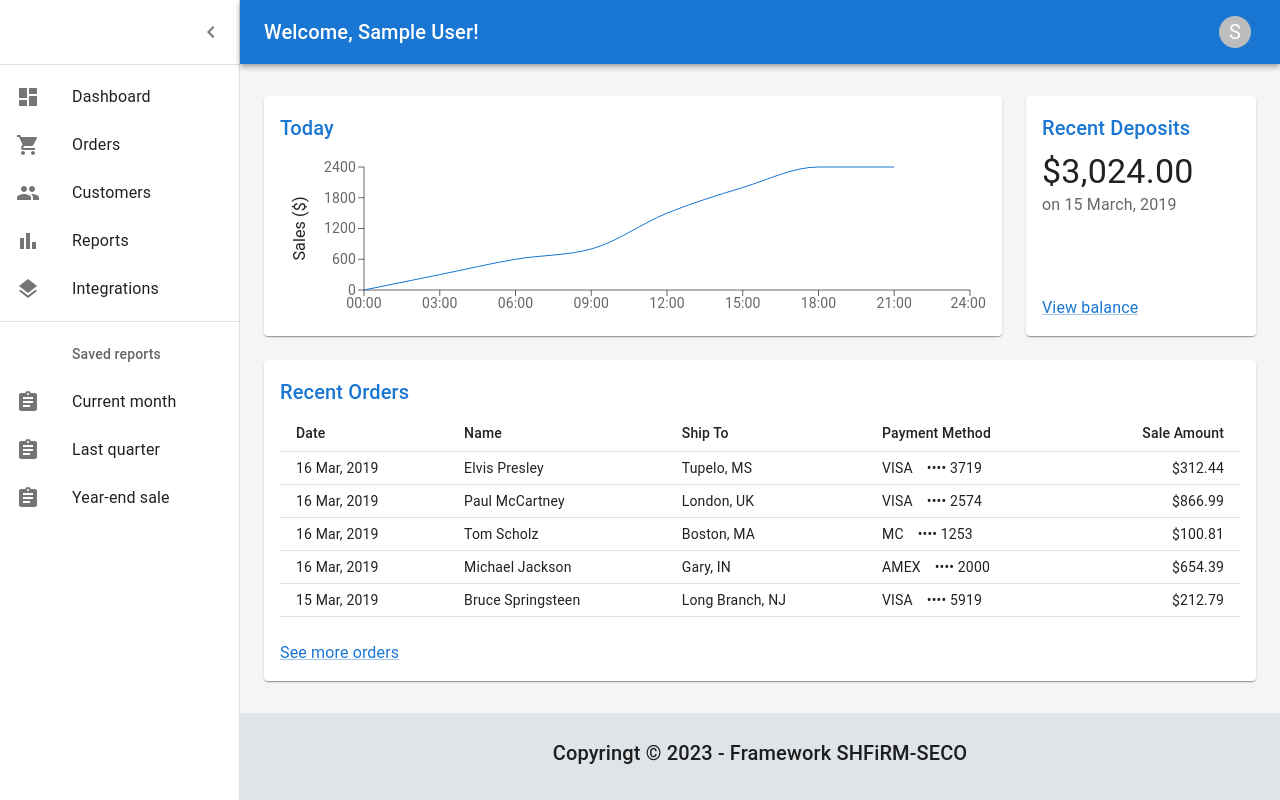
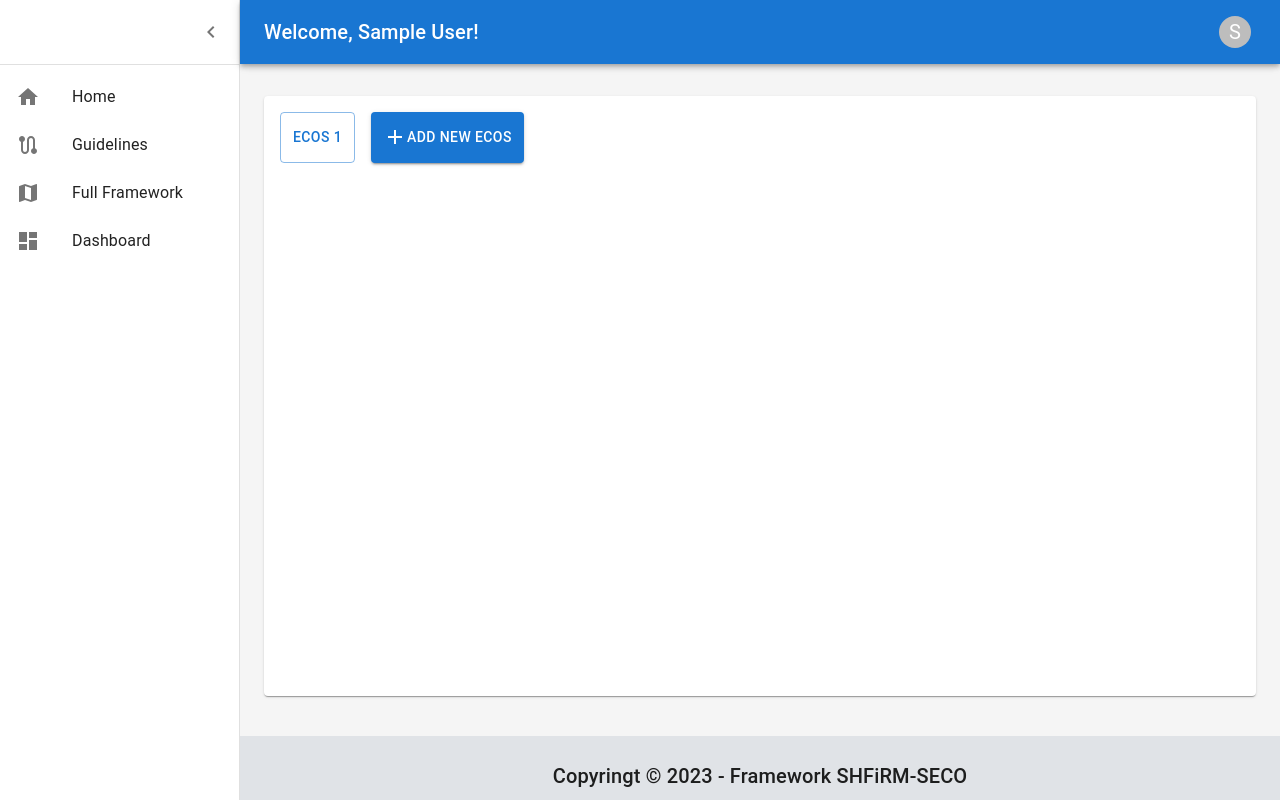
Before and after one commit to cassianojr/framework-shf, a React (Vite) app: page /dashboard in a window 1280 px wide. Built offline with nearby package versions, Linux system fonts and the light colour scheme; no server answers; sample sign-in values are in the browser's storage.

Commit message:
Changes on drawer and dashboard

```diff
--- a/src/components/Dashboard/AppDrawer.tsx
+++ b/src/components/Dashboard/AppDrawer.tsx
@@ -2,7 +2,7 @@ import { Divider, List, Toolbar, styled } from "@mui/material";
 import MuiDrawer from '@mui/material/Drawer';
 import IconButton from '@mui/material/IconButton';
 import ChevronLeftIcon from '@mui/icons-material/ChevronLeft';
-import { mainListItems, secondaryListItems } from './listItems';
+import { mainListItems } from './listItems';
 
 
 const drawerWidth = 240;
@@ -57,8 +57,6 @@ export default function AppDrawer({open, toggleDrawer}:AppDrawerProps){
         <Divider />
         <List component="nav">
           {mainListItems}
-          <Divider sx={{ my: 1 }} />
-          {secondaryListItems}
         </List>
       </Drawer>
   );
--- a/src/components/Dashboard/listItems.tsx
+++ b/src/components/Dashboard/listItems.tsx
@@ -2,72 +2,46 @@ import * as React from 'react';
 import ListItemButton from '@mui/material/ListItemButton';
 import ListItemIcon from '@mui/material/ListItemIcon';
 import ListItemText from '@mui/material/ListItemText';
-import ListSubheader from '@mui/material/ListSubheader';
 import DashboardIcon from '@mui/icons-material/Dashboard';
-import ShoppingCartIcon from '@mui/icons-material/ShoppingCart';
-import PeopleIcon from '@mui/icons-material/People';
-import BarChartIcon from '@mui/icons-material/BarChart';
-import LayersIcon from '@mui/icons-material/Layers';
-import AssignmentIcon from '@mui/icons-material/Assignment';
+import HomeIcon from '@mui/icons-material/Home';
+import RouteIcon from '@mui/icons-material/Route';
+import MapIcon from '@mui/icons-material/Map';
 import { Link } from '@mui/material';
+
+const menuItems = [
+  {
+    name: 'Home',
+    icon: <HomeIcon />,
+    path: '/'
+  },
+  {
+    name: 'Guidelines',
+    icon: <RouteIcon />,
+    path: '/guidelines'
+  },
+  {
+    name: 'Full Framework',
+    icon: <MapIcon />,
+    path: '/framework'
+  },
+  {
+    name: 'Dashboard',
+    icon: <DashboardIcon />,
+    path: '/dashboard'
+  },
+
+
+]
 
 export const mainListItems = (
   <React.Fragment>
-    <ListItemButton LinkComponent={Link} href='/dashboard'>
-      <ListItemIcon>
-        <DashboardIcon />
-      </ListItemIcon>
-      <ListItemText primary="Dashboard" />
-    </ListItemButton>
-    <ListItemButton LinkComponent={Link} href='/framework'>
-      <ListItemIcon>
-        <ShoppingCartIcon />
-      </ListItemIcon>
-      <ListItemText primary="Orders" />
-    </ListItemButton>
-    <ListItemButton>
-      <ListItemIcon>
-        <PeopleIcon />
-      </ListItemIcon>
-      <ListItemText primary="Customers" />
-    </ListItemButton>
-    <ListItemButton>
-      <ListItemIcon>
-        <BarChartIcon />
-      </ListItemIcon>
-      <ListItemText primary="Reports" />
-    </ListItemButton>
-    <ListItemButton>
-      <ListItemIcon>
-        <LayersIcon />
-      </ListItemIcon>
-      <ListItemText primary="Integrations" />
-    </ListItemButton>
+    {menuItems.map((item, index) => (
+      <ListItemButton key={index} LinkComponent={Link} href={item.path}>
+        <ListItemIcon>
+          {item.icon}
+        </ListItemIcon>
+        <ListItemText primary={item.name} />
+      </ListItemButton>
+    ))}
   </React.Fragment>
 );
-
-export const secondaryListItems = (
-  <React.Fragment>
-    <ListSubheader component="div" inset>
-      Saved reports
-    </ListSubheader>
-    <ListItemButton>
-      <ListItemIcon>
-        <AssignmentIcon />
-      </ListItemIcon>
-      <ListItemText primary="Current month" />
-    </ListItemButton>
-    <ListItemButton>
-      <ListItemIcon>
-        <AssignmentIcon />
-      </ListItemIcon>
-      <ListItemText primary="Last quarter" />
-    </ListItemButton>
-    <ListItemButton>
-      <ListItemIcon>
-        <AssignmentIcon />
-      </ListItemIcon>
-      <ListItemText primary="Year-end sale" />
-    </ListItemButton>
-  </React.Fragment>
-);
--- a/src/pages/Dashboard.tsx
+++ b/src/pages/Dashboard.tsx
@@ -4,15 +4,17 @@ import Toolbar from '@mui/material/Toolbar';
 import Container from '@mui/material/Container';
 import Grid from '@mui/material/Grid';
 import Paper from '@mui/material/Paper';
-import Chart from '../components/Dashboard/Chart';
-import Deposits from '../components/Dashboard/Deposits';
-import Orders from '../components/Dashboard/Orders';
 import Footer from '../components/Footer';
 import DashboardAppbar from '../components/Dashboard/DashboardAppbar';
 import { useNavigate } from 'react-router-dom';
 import { AuthenticationContext, AuthenticationContextType } from '../context/authenticationContext';
 import React from "react";
+import { Button, Link, Stack } from '@mui/material';
+import AddIcon from '@mui/icons-material/Add';
 
+const btnStyle = {
+  p: 1.5
+}
 
 export default function Dashboard() {
   const navigate = useNavigate();
@@ -31,7 +33,7 @@ export default function Dashboard() {
 
 
   return (
-    !appLoading&&<Box sx={{ display: 'flex' }}>
+    !appLoading && <Box sx={{ display: 'flex' }}>
       <CssBaseline />
       <DashboardAppbar displayName={user.displayName} handleSignOut={signOutFromApp} />
       <Box
@@ -47,38 +49,23 @@ export default function Dashboard() {
         }}
       >
         <Toolbar />
-        <Container maxWidth="lg" sx={{ mt: 4, mb: 4 }}>
+        <Container maxWidth="lg" sx={{ mt: 4, mb: 4, height: '79vh' }}>
           <Grid container spacing={3}>
             {/* Chart */}
-            <Grid item xs={12} md={8} lg={9}>
+            <Grid item sm={12}>
               <Paper
                 sx={{
                   p: 2,
                   display: 'flex',
                   flexDirection: 'column',
-                  height: 240,
+                  height: '75vh',
                 }}
               >
-                <Chart />
-              </Paper>
-            </Grid>
-            {/* Recent Deposits */}
-            <Grid item xs={12} md={4} lg={3}>
-              <Paper
-                sx={{
-                  p: 2,
-                  display: 'flex',
-                  flexDirection: 'column',
-                  height: 240,
-                }}
-              >
-                <Deposits />
-              </Paper>
-            </Grid>
-            {/* Recent Orders */}
-            <Grid item xs={12}>
-              <Paper sx={{ p: 2, display: 'flex', flexDirection: 'column' }}>
-                <Orders />
+                <Stack direction="row" spacing={2}>
+                  <Button component={Link} variant='outlined' href='#' sx={btnStyle}>ECOS 1</Button>
+
+                  <Button variant='contained' component={Link} href='#' sx={btnStyle}><AddIcon/> Add new ECOS</Button>
+                </Stack>
               </Paper>
             </Grid>
           </Grid>
```
